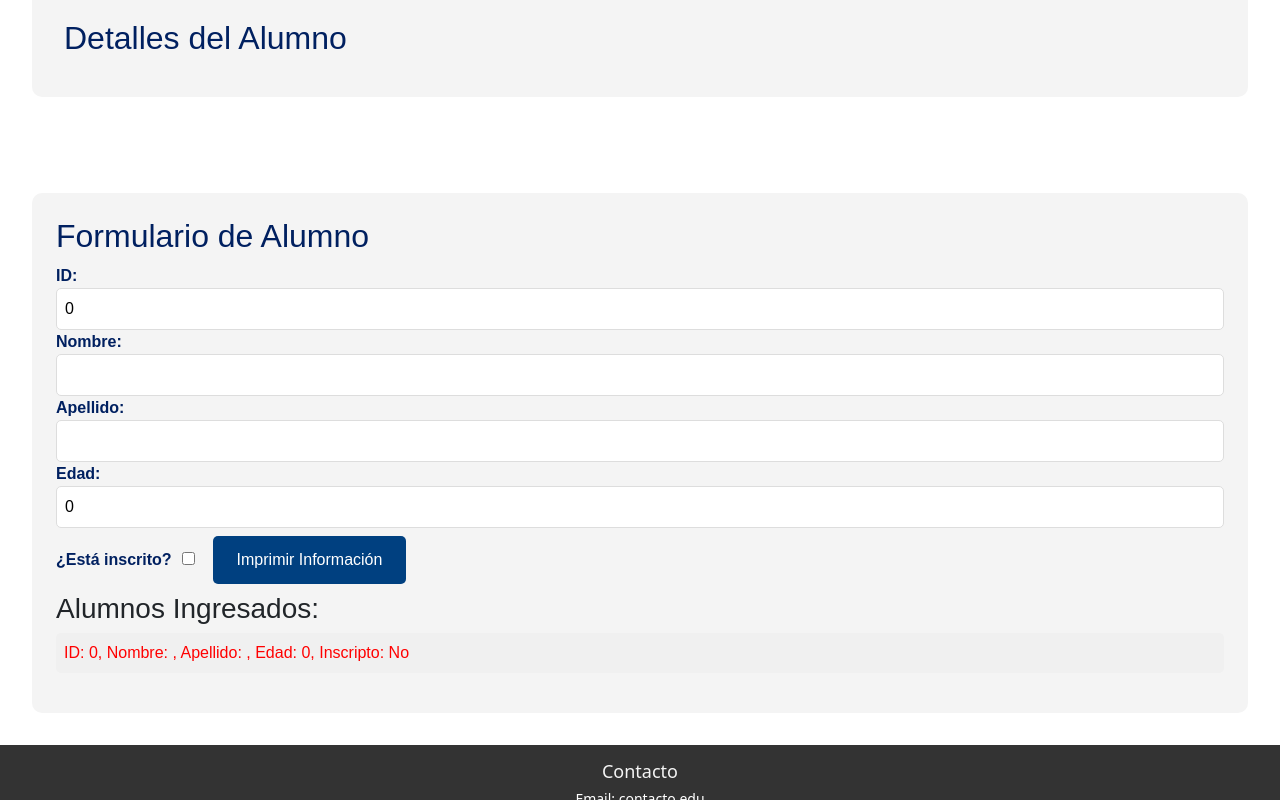
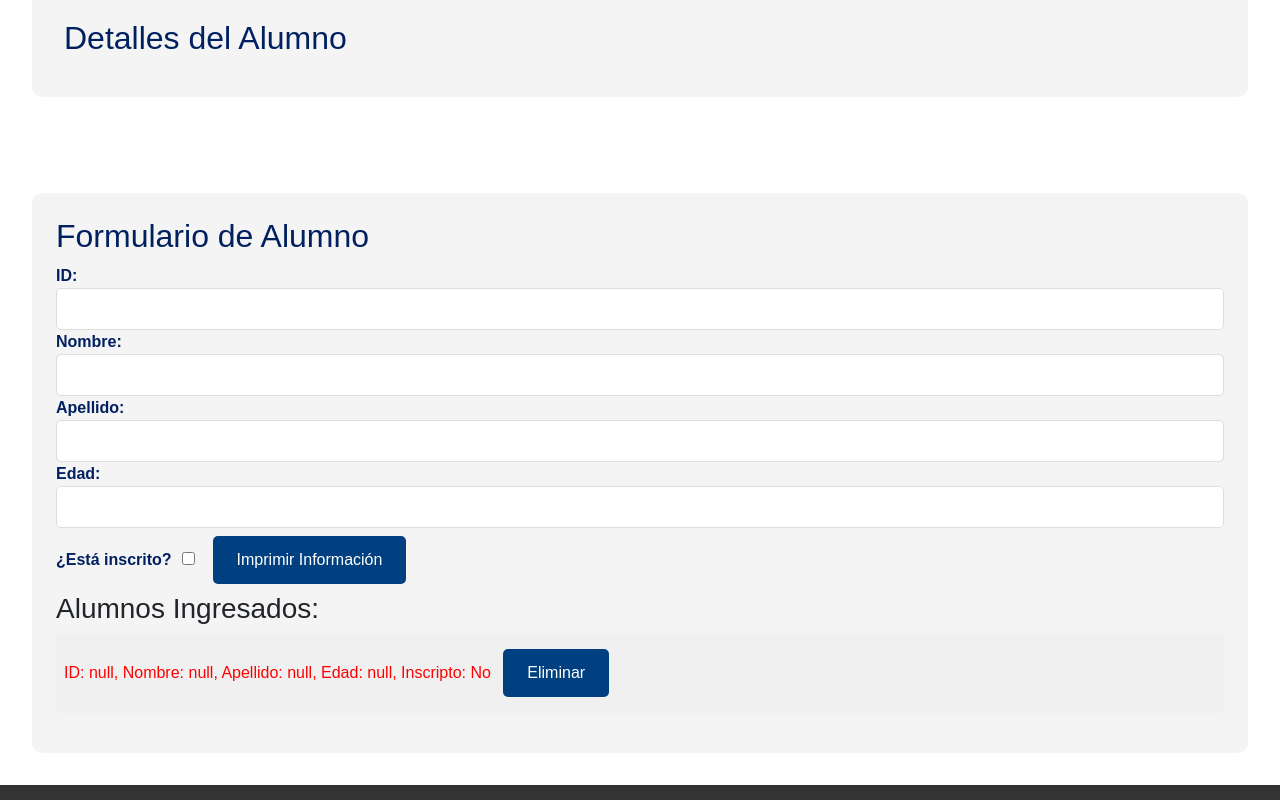
Before and after one commit to Cardinalearq/curso-angular, an Angular app: page / in a window 1280 px wide. Both pictures are taken after a click on the button "Imprimir Información". Shown: the part 963-1763 px from the top of the page. Built offline with nearby package versions, Linux system fonts and the light colour scheme.

Commit message:
agrego eliminacion de alumnos en formulario

```diff
--- a/src/app/components/alumno-formulario/alumno-formulario.component.html
+++ b/src/app/components/alumno-formulario/alumno-formulario.component.html
@@ -18,12 +18,14 @@
 
         <button (click)="imprimirInformacion()">Imprimir Información</button>
 
-        <!-- Aquí se imprimen todos los alumnos ingresados con su color correspondiente -->
+        <!-- Aca se imprimen todos los alumnos ingresados con su color correspondiente -->
         <div *ngIf="alumnos.length > 0">
           <h3>Alumnos Ingresados:</h3>
           <ul>
-            <li *ngFor="let alumno of alumnos" [appColorInscripto]="alumno.inscripto">
+            <li *ngFor="let alumno of alumnos; let i = index" [appColorInscripto]="alumno.inscripto">
               {{ alumno.info }}
+              <!-- Botón para eliminar el alumno -->
+              <button (click)="eliminarAlumno(i)">Eliminar</button>
             </li>
           </ul>
         </div>
--- a/src/app/components/alumno-formulario/alumno-formulario.component.ts
+++ b/src/app/components/alumno-formulario/alumno-formulario.component.ts
@@ -7,13 +7,12 @@ import { Component } from '@angular/core';
   styleUrls: ['./alumno-formulario.component.css']
 })
 export class AlumnoFormularioComponent {
-  id: number = 0;
-  nombre: string = '';
-  apellido: string = '';
-  edad: number = 0;
+  id: number | null = null; // Iniciar con null
+  nombre: string | null = null; // Iniciar con null
+  apellido: string | null = null; // Iniciar con null
+  edad: number | null = null; // Iniciar con null
   inscripto: boolean = false;
-  alumnos: { info: string, inscripto: boolean }[] = []; // Cambiamos para almacenar también el estado de inscripción
-  alumnoInfo: string = '';
+  alumnos: { info: string, inscripto: boolean }[] = [];
 
   constructor() {}
 
@@ -22,17 +21,22 @@ export class AlumnoFormularioComponent {
     const alumno = {
       info: `ID: ${this.id}, Nombre: ${this.nombre}, Apellido: ${this.apellido},
             Edad: ${this.edad}, Inscripto: ${this.inscripto ? 'Sí' : 'No'}`,
-      inscripto: this.inscripto // Almacenamos también el estado de inscripción
+      inscripto: this.inscripto // Almacenar el estado de inscripción
     };
 
     // Guardar la información en el array de alumnos
     this.alumnos.push(alumno);
 
     // Vaciar los campos del formulario
-    this.id = 0;
-    this.nombre = '';
-    this.apellido = '';
-    this.edad = 0;
+    this.id = null;
+    this.nombre = null;
+    this.apellido = null;
+    this.edad = null;
     this.inscripto = false;
   }
+
+  eliminarAlumno(index: number): void {
+    // Eliminar el alumno en la posición 'index' del array 'alumnos'
+    this.alumnos.splice(index, 1);
+  }
 }
```
Also changed, not shown: src/app/app.module.ts (line endings or trailing spaces).
